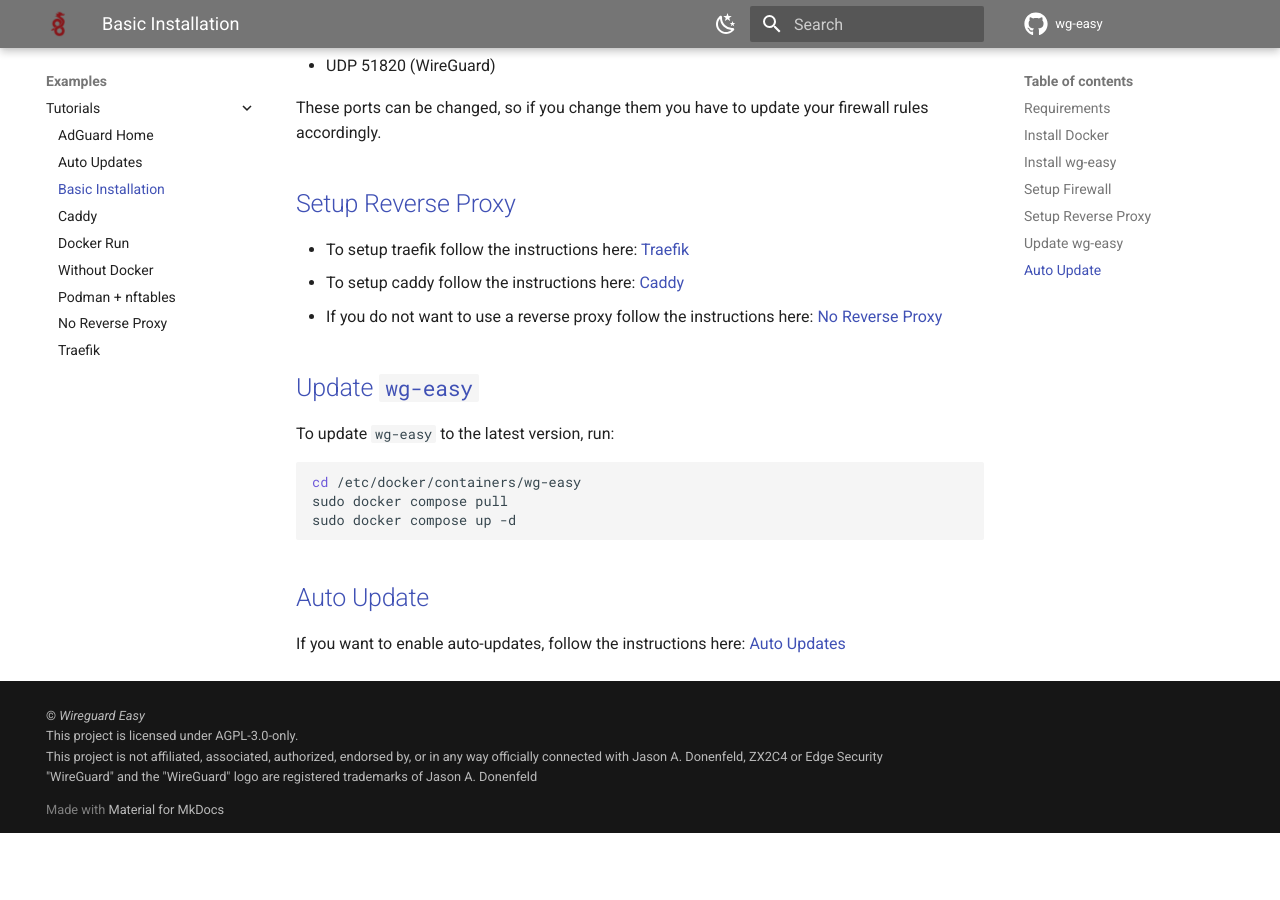
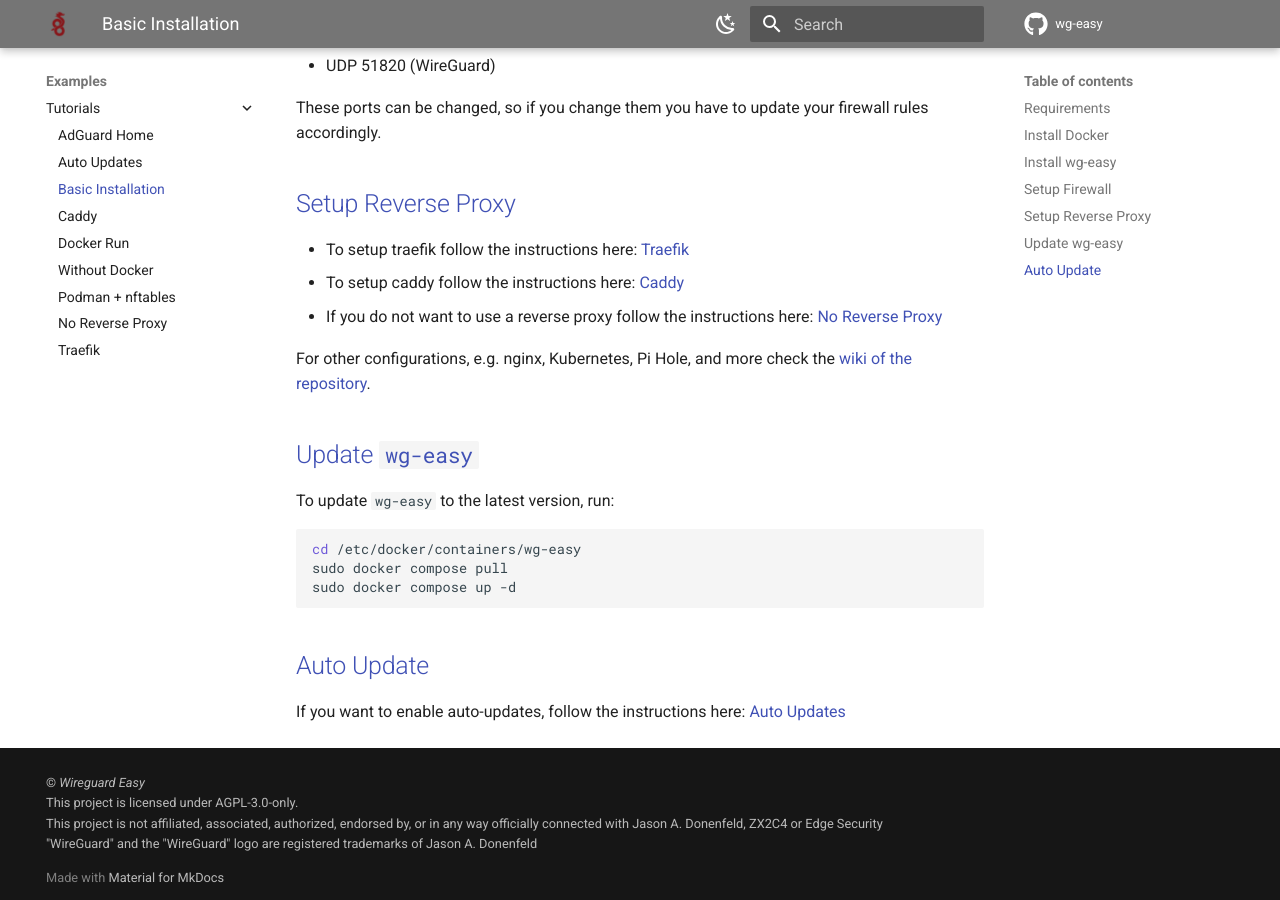
Before and after one commit to wg-easy/wg-easy, an MkDocs documentation site: the page built from docs/content/examples/tutorials/basic-installation.md, in a window 1280 px wide and 900 px high, scrolled down 1012 px. Built offline with MkDocs 1.6.1 and Material for MkDocs 9.7.7, drawn with Linux system fonts in a browser that asks for light colours; comment, search, counter and statistics services are not loaded; the version menu is left out; before the commit the page ends 1845 px from its top, so only the background shows below that.

Commit message:
Update basic-installation.md to add wiki link

```diff
--- a/docs/content/examples/tutorials/basic-installation.md
+++ b/docs/content/examples/tutorials/basic-installation.md
@@ -50,6 +50,8 @@
 - To setup caddy follow the instructions here: [Caddy](./caddy.md)
 - If you do not want to use a reverse proxy follow the instructions here: [No Reverse Proxy](./reverse-proxyless.md)
 
+For other configurations, e.g. nginx, Kubernetes, Pi Hole, and more check the [wiki of the repository](https://github.com/wg-easy/wg-easy/wiki).
+
 ## Update `wg-easy`
 
 To update `wg-easy` to the latest version, run:
```
